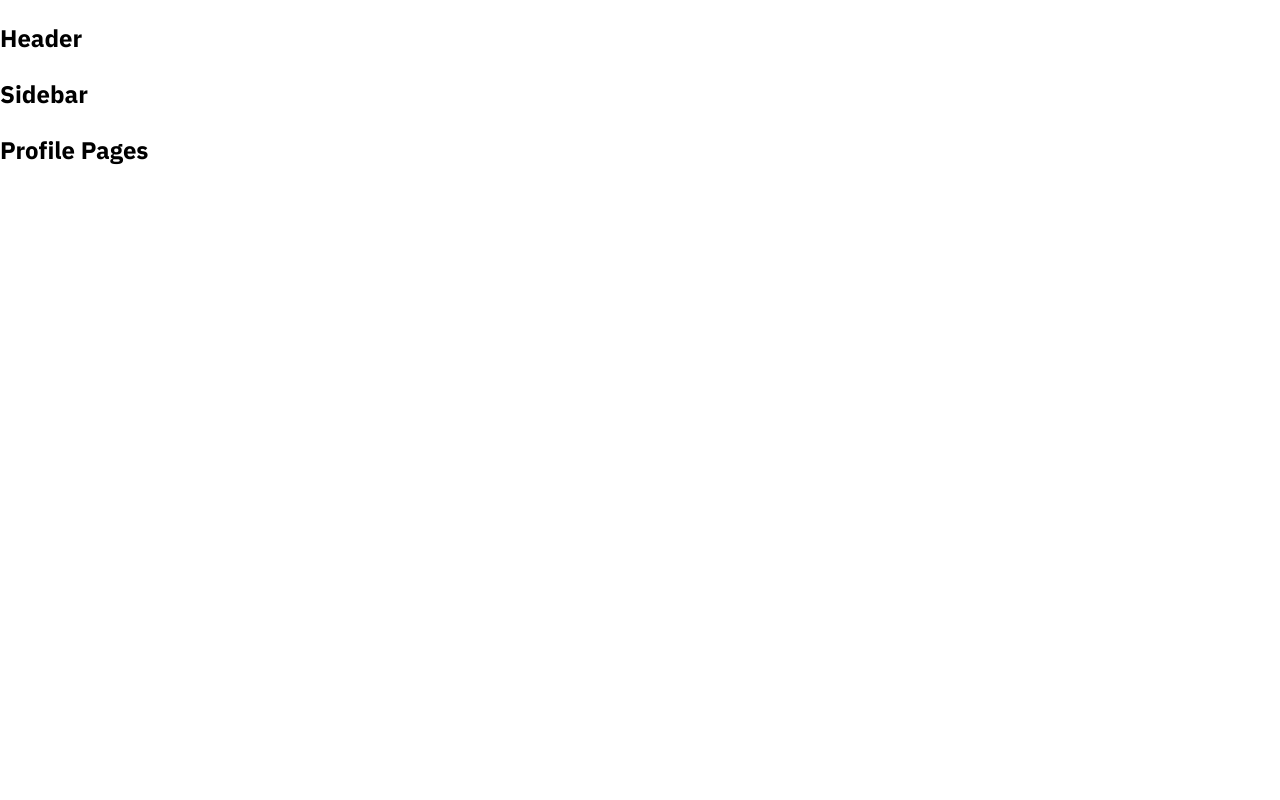
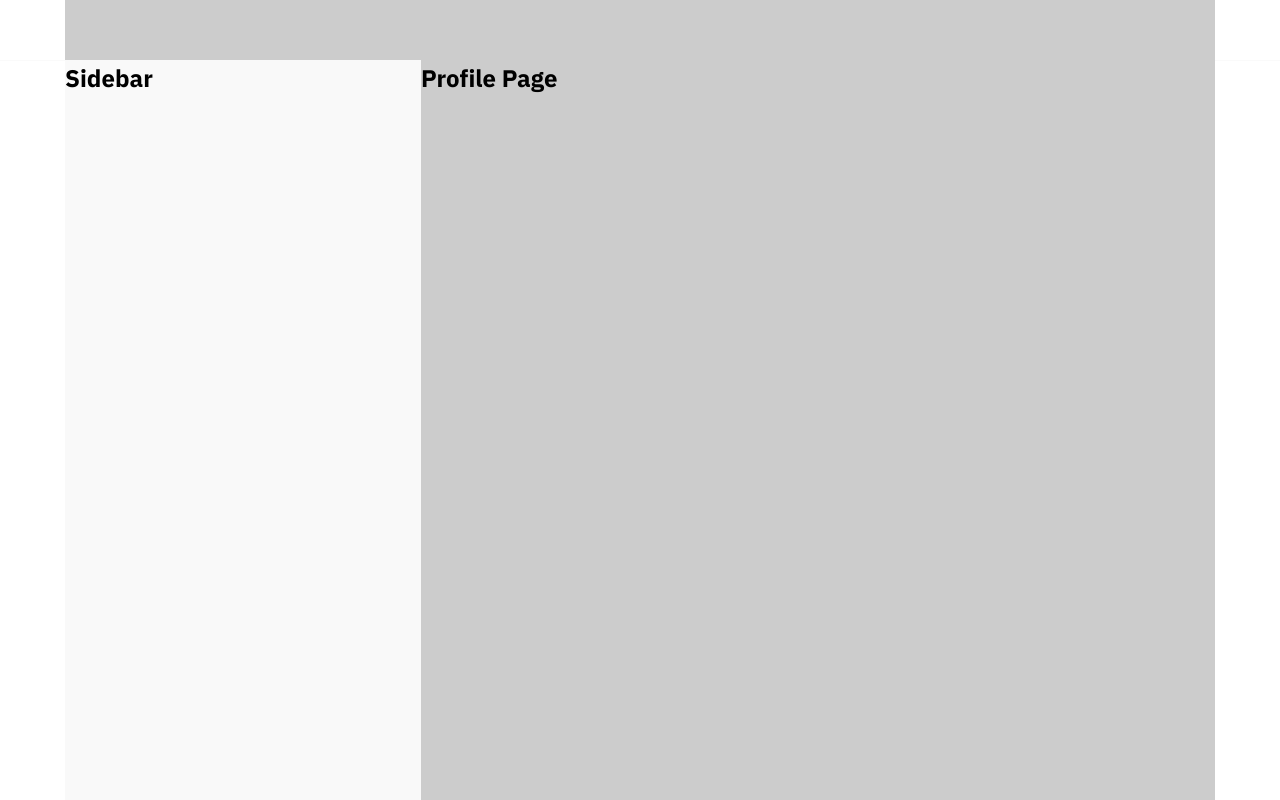
Before and after one commit to HoannnLee/tiktok-ui, a React (Create React App) app: page /profile in a window 1280 px wide. Shown: the top 800 px of the page. Built offline with nearby package versions, Linux system fonts and the light colour scheme.

Commit message:
dựng khung heade vs content cho từng component

```diff
--- a/package.json
+++ b/package.json
@@ -7,6 +7,7 @@
     "@testing-library/jest-dom": "^6.6.3",
     "@testing-library/react": "^16.3.0",
     "@testing-library/user-event": "^13.5.0",
+    "classnames": "^2.5.1",
     "normalize.css": "^8.0.1",
     "react": "^18.3.1",
     "react-dom": "^18.3.1",
--- a/src/components/GlobalStyles/GlobalStyles.scss
+++ b/src/components/GlobalStyles/GlobalStyles.scss
@@ -4,10 +4,16 @@
 
 :root{
     --primary:#fe2c55;
+
+    //Default Layout
+    --default-layout-header-height:60px;
+    --default-layout-width:1150px;
 }
 
 *{
     box-sizing: border-box;
+    padding: 0;
+    margin: 0;
 
 }
 
--- /dev/null
+++ b/src/components/Layout/DefaultLayout/DefaultLayout.module.scss
@@ -0,0 +1,18 @@
+.wrapper{
+    display: flex;
+    flex-direction: column;
+    align-items: center;
+}
+
+.container{
+    width: var(--default-layout-width);
+    min-height: 1000px;
+    background-color: #f9f9f9;
+    display: flex;
+}
+
+.content{
+    flex: 1;
+    background-color: #ccc;
+    min-height: 1000px;
+}
--- /dev/null
+++ b/src/components/Layout/DefaultLayout/Sidebar/Sidebar.module.scss
@@ -0,0 +1,3 @@
+.wrapper{
+    width: 356px;
+}
--- a/src/components/Layout/DefaultLayout/Sidebar/index.js
+++ b/src/components/Layout/DefaultLayout/Sidebar/index.js
@@ -1,5 +1,14 @@
+import classNames from 'classnames/bind';
+import styles from './Sidebar.module.scss';
+
+const cx = classNames.bind(styles);
+
 function Sidebar() {
-    return <h2>Sidebar</h2>;
+    return(
+        <aside className={cx('wrapper')}>
+            <h2>Sidebar</h2>
+        </aside>
+    );
 }
 
 export default Sidebar;
--- a/src/components/Layout/DefaultLayout/index.js
+++ b/src/components/Layout/DefaultLayout/index.js
@@ -1,19 +1,20 @@
-import Header from '~/components/Layout/components/Header'
-import Sidebar from './Sidebar'
+import classNames from 'classnames/bind';
+import styles from './DefaultLayout.module.scss';
 
-function DefaultLayout({children}) {
+import Header from '~/components/Layout/components/Header';
+import Sidebar from './Sidebar';
+
+const cx = classNames.bind(styles);
+function DefaultLayout({ children }) {
     return (
-        <div>
-            <Header/>
-            <div className='container'>
-                <Sidebar/>
-                <div className='content'>
-                    {children}
-                </div>
+        <div className={cx('wrapper')}>
+            <Header />
+            <div className={cx('container')}>
+                <Sidebar />
+                <div className={cx('content')}>{children}</div>
             </div>
         </div>
-    )
-
+    );
 }
 
 export default DefaultLayout;
--- a/src/components/Layout/HeaderOnly/index.js
+++ b/src/components/Layout/HeaderOnly/index.js
@@ -1,6 +1,6 @@
 import Header from '~/components/Layout/components/Header'
 
-function DefaultLayout({children}) {
+function HeaderOnly({children}) {
     return (
         <div>
             <Header/>
@@ -14,4 +14,4 @@
 
 }
 
-export default DefaultLayout;
+export default HeaderOnly;
--- /dev/null
+++ b/src/components/Layout/components/Header/Header.module.scss
@@ -0,0 +1,13 @@
+.wrapper{
+    width: 100%;
+    height: var(--default-layout-header-height);
+    box-shadow: 0px 0px 1px rgb(0 0 0 / 12%);
+    display: flex;
+    justify-content: center;
+}
+
+.inner{
+    height: 100%;
+    width: 1150px;
+    background-color: #ccc;
+}
--- a/src/components/Layout/components/Header/index.js
+++ b/src/components/Layout/components/Header/index.js
@@ -1,5 +1,14 @@
+import classNames from 'classnames/bind';
+import styles from './Header.module.scss'
+
+const cx = classNames.bind(styles)
+
 function Header() {
-    return <h2>Header</h2>;
+    return(
+        <header className={cx('wrapper')}>
+            <div className={cx('inner')}></div>
+        </header>
+    );
 }
 
 export default Header;
--- a/src/pages/Profile/index.js
+++ b/src/pages/Profile/index.js
@@ -1,5 +1,5 @@
 function Profile  () {
-    return <h2>Profile Pages</h2>
+    return <h2>Profile Page</h2>
 }
 
 export default Profile  ;
--- a/src/routes/index.js
+++ b/src/routes/index.js
@@ -1,6 +1,5 @@
 //Layout---
 import {HeaderOnly} from '~/components/Layout'
-
 
 //Pages---
 import Home from '~/pages/Home'
```
Also changed, not shown: 1 other file (tests, documents, lock files or other folders).
